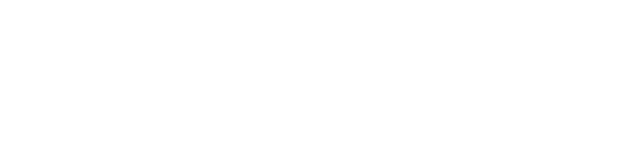
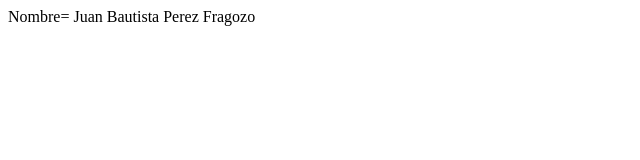
Before and after one commit to JbautipfBackup/BuenasPracticasTaller-1, a plain HTML site: page index.html in a window 1280 px wide. Shown: the whole page, without its empty margins (0-640 px from the left). Drawn offline with Linux system fonts and the light colour scheme.

Commit message:
Nombre del estudiante

```diff
--- a/index.html
+++ b/index.html
@@ -6,6 +6,6 @@
     <title>Taller de buenas practicas #1</title>
 </head>
 <body>
-
+    <div>Nombre= Juan Bautista Perez Fragozo</div>
 </body>
 </html>
```
